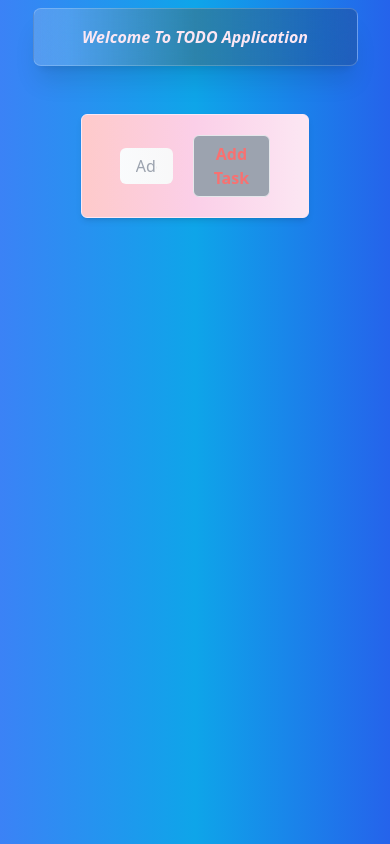
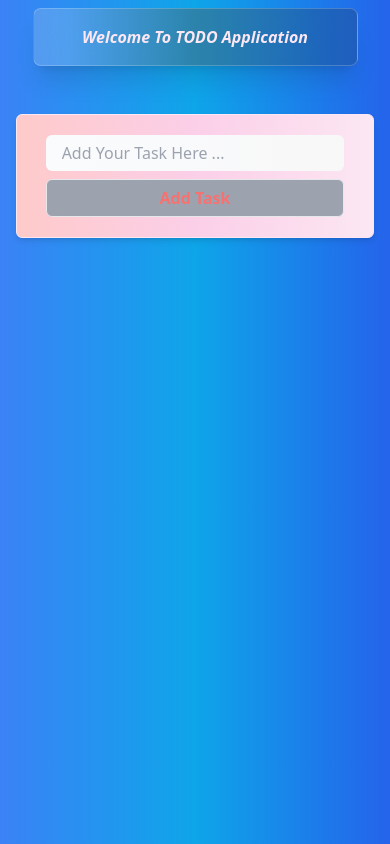
Before and after one commit to rakib-hasan-78/react-simple-todo, a React (Vite) app: page / in a window 390 px wide. Shown: the top 844 px of the page. Built offline with nearby package versions, Linux system fonts and the light colour scheme.

Commit message:
add to click layout responsive done

```diff
--- a/src/components/Application.jsx
+++ b/src/components/Application.jsx
@@ -16,16 +16,16 @@ const Application = () => {
 
     return (
         <section className="w-full h-screen my-10 ">
-            <div className="w-7/12 mx-auto bg-gradient-to-r from-red-200 via-pink-200
+            <div className="xl:w-6/12 lg:w-7/12 md:w-7/12 sm:w-7/12 msm:w-11/12 xsm:w-11/12 mx-auto bg-gradient-to-r from-red-200 via-pink-200
              to-pink-100 backdrop-blur-2xl inset-10 border border-pink-100
              rounded-md shadow-md py-2 bg-opacity-10">
-                <div className="flex flex-row items-center w-8/12 mx-auto py-3 gap-2 space-x-3">
+                <div className="flex xl:flex-row lg:flex-row md:flex-col sm:flex-col msm:flex-col xsm:flex-col items-center xl:w-8/12 lg:w-8/12 msm:w-11/12 xsm:w-11/12 mx-auto py-3 gap-2 space-x-3 md:space-x-0 sm:space-x-0 msm:space-x-0 xsm:space-x-0">
                     <input
                         type="text"
                         name="add-text"
                         id="add-input"
                         className="bg-gradient-to-r from-slate-100/40
-                      to-zinc-100/65 py-1.5 w-8/12 outline-0
+                      to-zinc-100/65 py-1.5 w-8/12  md:w-11/12 sm:w-11/12 msm:w-11/12 xsm:w-11/12 outline-0
                        rounded-md text-zinc-400/70
                         font-light capitalize px-4
                          caret-zinc-400/75 inset-8"
@@ -36,7 +36,7 @@ const Application = () => {
                     <Button
                         disabled={!text.trim()}
                         btnName={`add task`}
-                        className={`${!text.trim()?'bg-gray-400 cursor-not-allowed text-red-400':'bg-sky-600 text-pink-50'}`}
+                        className={`${!text.trim()?'bg-gray-400 cursor-not-allowed text-red-400':'bg-sky-600 text-pink-50'} xl:w-4/12 lg:w-4/12 md:w-11/12 sm:w-11/12 msm:w-11/12 xsm:w-11/12`}
                         onAction={clickToAdd}  // Updated to onClick
                     />
                 </div>
```
